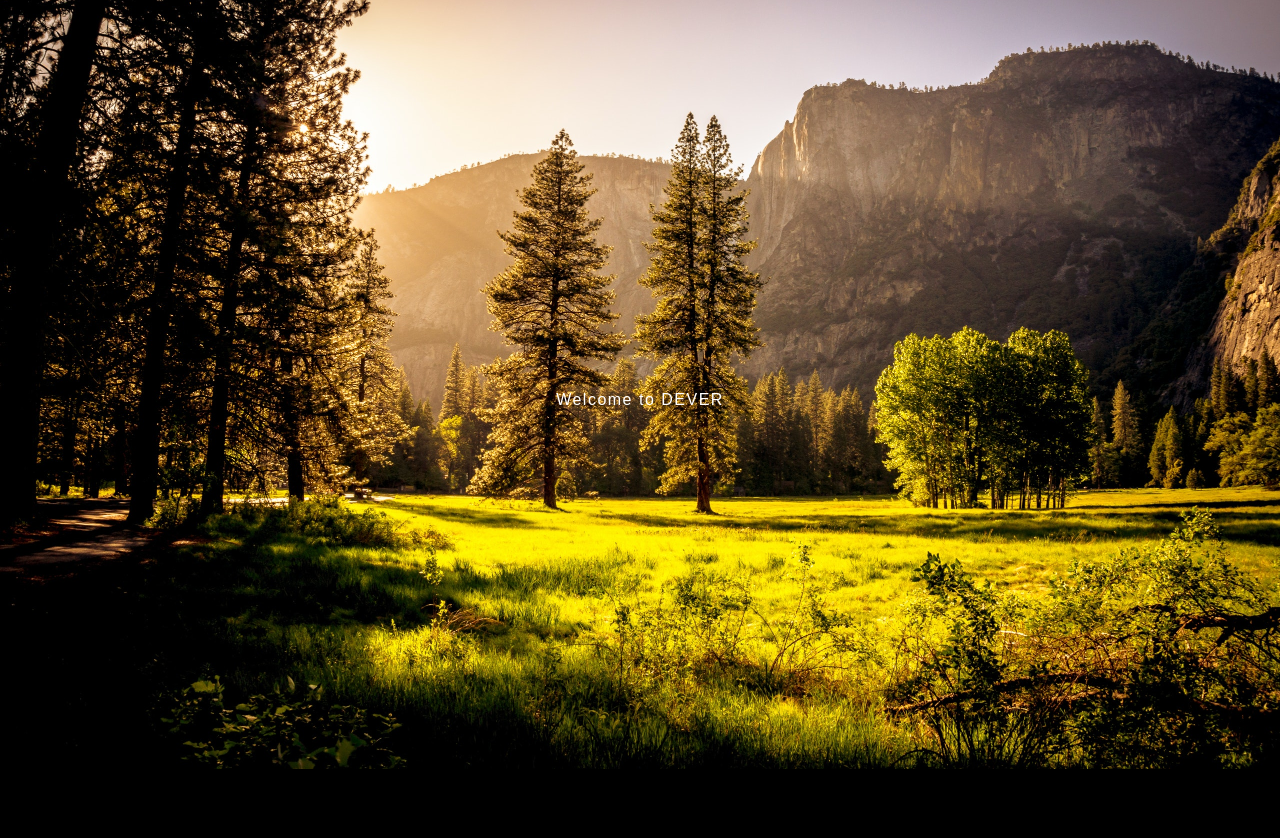
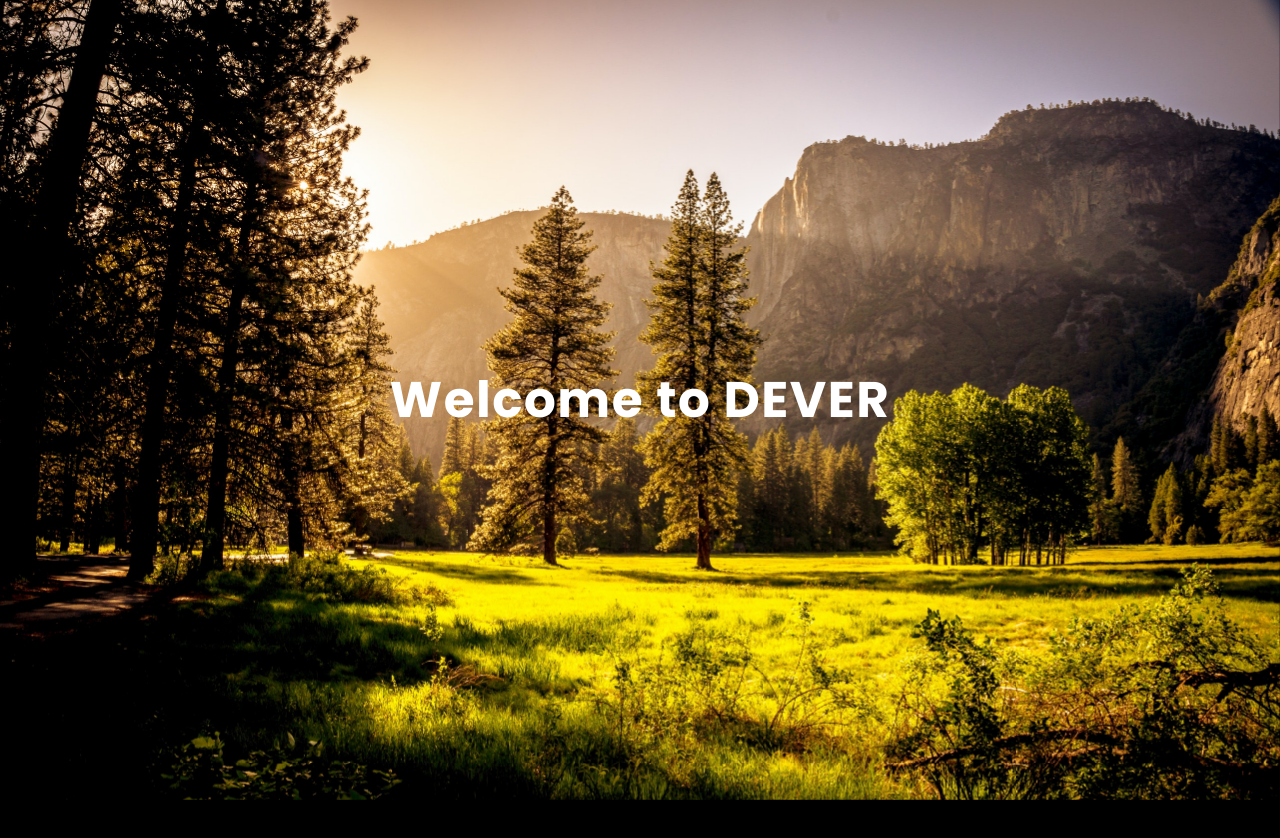
Before and after one commit to FU-Dever/FU-Dever-ResUp-templates.day17, a plain HTML site: page index.html in a window 1280 px wide. After the commit the page ends 800 px from the top, so only its background shows below. Drawn offline with Linux system fonts and the light colour scheme.

Commit message:
Update style.css

```diff
--- a/style.css
+++ b/style.css
@@ -1,3 +1,5 @@
+@import url('https://fonts.googleapis.com/css2?family=Poppins:wght@700&display=swap');
+
 *{
     padding: 0px;
     margin: 0px;
@@ -35,6 +37,7 @@ body{
 #wrap-content{
     position: absolute;
     width: 300%;
+    height: 100%;
     left: 0px;
     display: flex;
     animation: customTransfrom 6s linear infinite;
@@ -48,12 +51,15 @@ body{
 img{
     width: 100%;
     transition: .3s ease-in-out;
+    height: 100%;
+    object-fit: cover;
 }
 p{
     position: absolute;
     z-index: 50;
-    font-size: calc(30px + 20*(100vw -320px)/(1650 - 320));
-    font-family: fantasy;
+    /* font-size: calc(30px + 20*(100vw -320px)/(1650 - 320)); */
+    font-size: 50px;
+    font-family: 'Poppins', sans-serif;
     letter-spacing: 1.5px;
     left: 50%;
     top: 50%;
```
